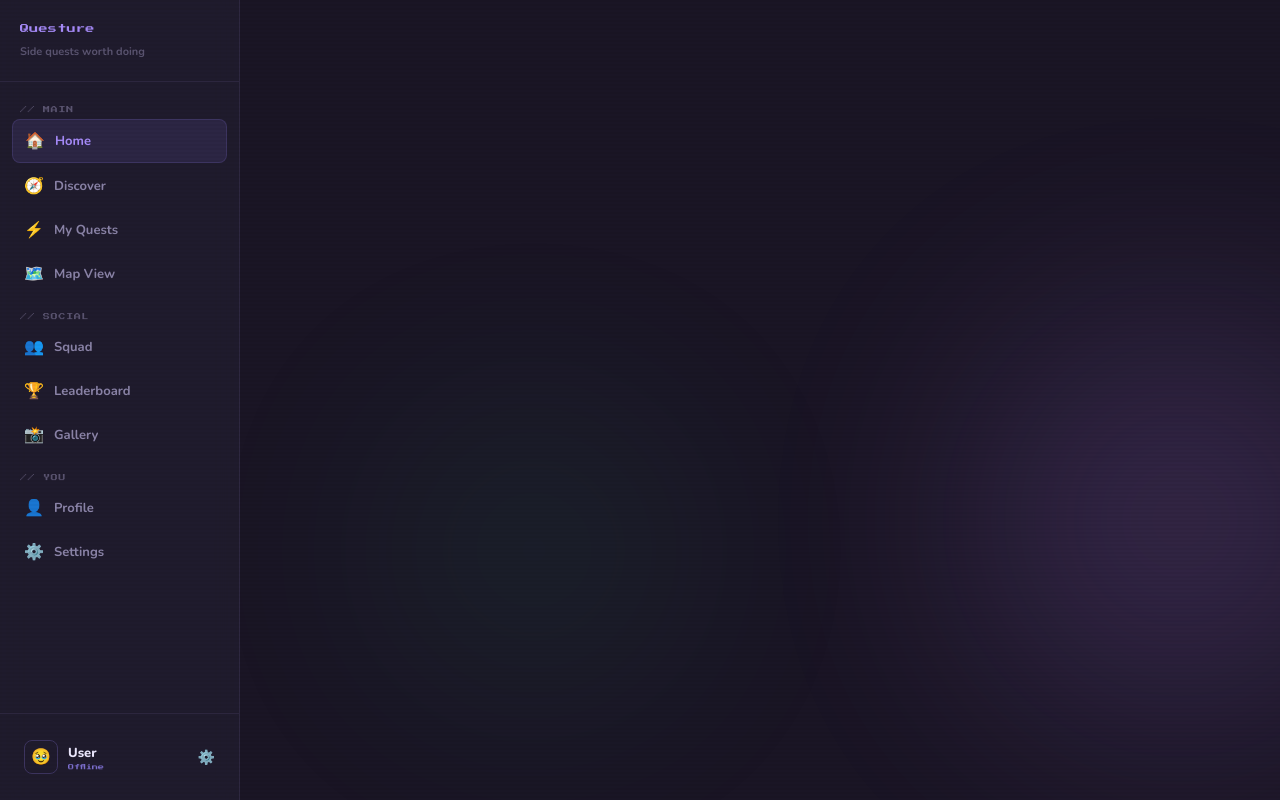
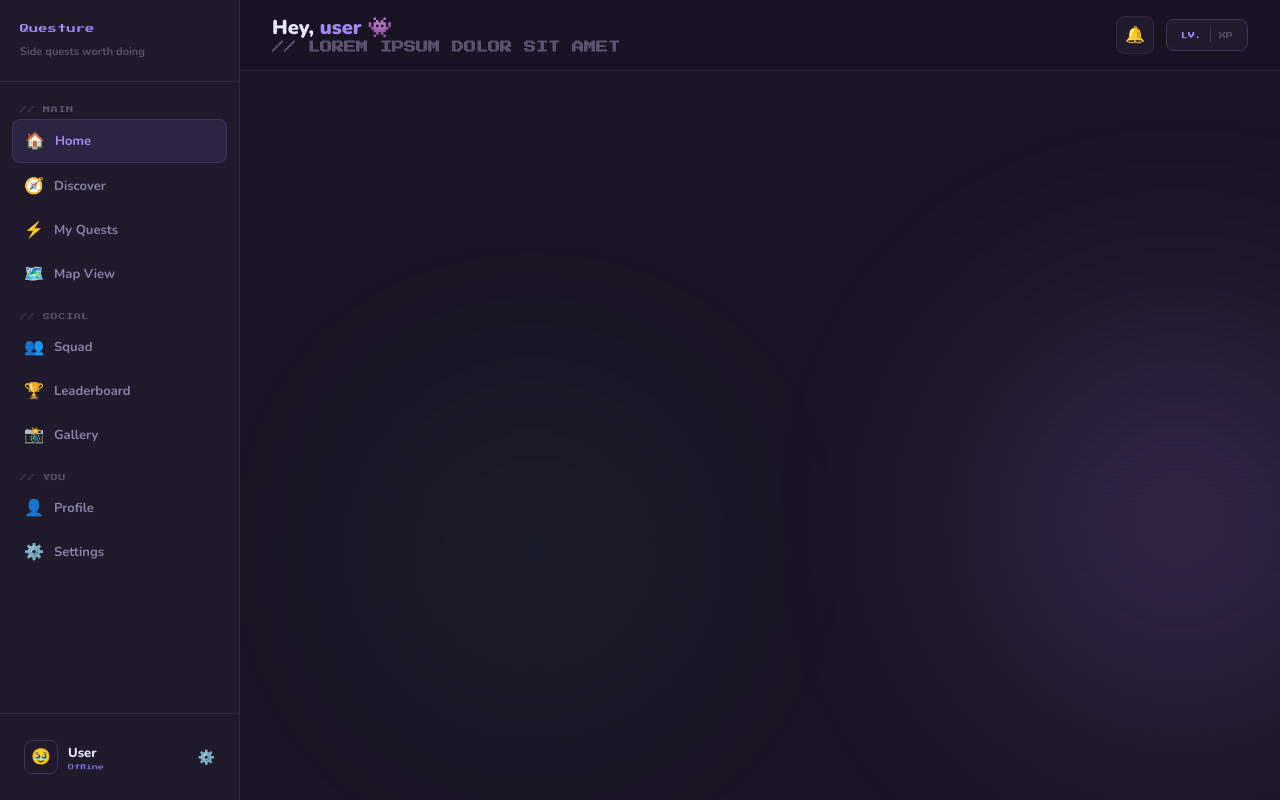
Before and after one commit to Supermyskin/Questure, a plain HTML site: page frontend/pages/home.html in a window 1280 px wide. Drawn offline with nearby package versions, Linux system fonts and the light colour scheme; no server answers; sample sign-in values are in the browser's storage.

Commit message:
added topbar

```diff
--- a/frontend/css/home.css
+++ b/frontend/css/home.css
@@ -156,3 +156,107 @@
     font-size: 14px;
     color: var(--dim);
 }
+
+.main {
+    margin-left: var(--sidebar);
+    flex: 1;
+    display: flex;
+    flex-direction: column;
+    min-height: 100vh;
+}
+
+.topbar {
+    display: flex;
+    align-items: center;
+    justify-content: space-between;
+    padding: 16px 32px;
+    border-bottom: 1px solid var(--border);
+    background: rgba(26, 21, 37, 0.8);
+    backdrop-filter: blur(12px);
+    position: sticky;
+    top: 0;
+    z-index: 40;
+}
+
+.topbar-greeting h1 {
+    font-size: 20px;
+    font-weight: 900;
+    color: var(--text);
+    line-height: 1.1;
+}
+
+.topbar-greeting h1 span {
+    color: var(--glow);
+}
+
+.topbar-greeting p {
+    font-size: 12px;
+    color: var(--dim);
+    font-weight: 700;
+    margin-top: 2px;
+    font-family: var(--pixel);
+}
+
+.topbar-right {
+    display: flex;
+    align-items: center;
+    gap: 12px;
+}
+
+.notif-btn {
+    width: 38px;
+    height: 38px;
+    background: var(--surface);
+    border: 1px solid var(--border);
+    border-radius: 8px;
+    display: flex;
+    align-items: center;
+    justify-content: center;
+    font-size: 16px;
+    cursor: pointer;
+    position: relative;
+    transition: background 0.15s;
+}
+
+.notif-btn:hover {
+    background: var(--surface2);
+}
+
+.notif-dot {
+    position: absolute;
+    top: 7px;
+    right: 7px;
+    width: 7px;
+    height: 7px;
+    background: var(--glow);
+    border-radius: 50%;
+    border: 1.5px solid var(--bg);
+}
+
+.xp-pill-top {
+    background: var(--surface);
+    border: 1px solid var(--border2);
+    border-radius: 8px;
+    padding: 8px 14px;
+    display: flex;
+    align-items: center;
+    gap: 8px;
+}
+
+.xp-pill-top .pill-level {
+    font-family: var(--pixel);
+    font-size: 7px;
+    color: var(--glow);
+}
+
+.xp-pill-top .pill-divider {
+    width: 1px;
+    height: 14px;
+    background: var(--border2);
+}
+
+.xp-pill-top .pill-xp {
+    font-family: var(--pixel);
+    font-size: 7px;
+    color: var(--dim);
+}
--- a/frontend/js/home.js
+++ b/frontend/js/home.js
@@ -14,6 +14,7 @@ async function fetchUserData() {
         const title = xpTitleLookup(user.xp);
 
         if (user) {
+            document.getElementById('profile-name-topbar').textContent = `${userName}`;
             document.getElementById('profile-name').textContent = `${userName}`;
             document.getElementById('profile-rank').textContent = `${title}`;
         }
--- a/frontend/pages/home.html
+++ b/frontend/pages/home.html
@@ -73,6 +73,25 @@
                 </div>
             </div>
         </aside>
+        <div class="main">
+            <header class="topbar">
+                <div class="topbar-greeting">
+                    <h1>Hey, <span id="profile-name-topbar">user</span> 👾</h1>
+                    <p>// LOREM IPSUM DOLOR SIT AMET</p>
+                </div>
+                <div class="topbar-right">
+                    <div class="notif-btn">
+                        🔔
+                        <span class="notif-dot" hidden></span>
+                    </div>
+                    <div class="xp-pill-top">
+                        <span class="pill-level">LV.</span>
+                        <div class="pill-divider"></div>
+                        <span class="pill-xp"> XP</span>
+                    </div>
+                </div>
+            </header>
+        </div>
     </div>
 
     <script src="../js/home.js"></script>
```
